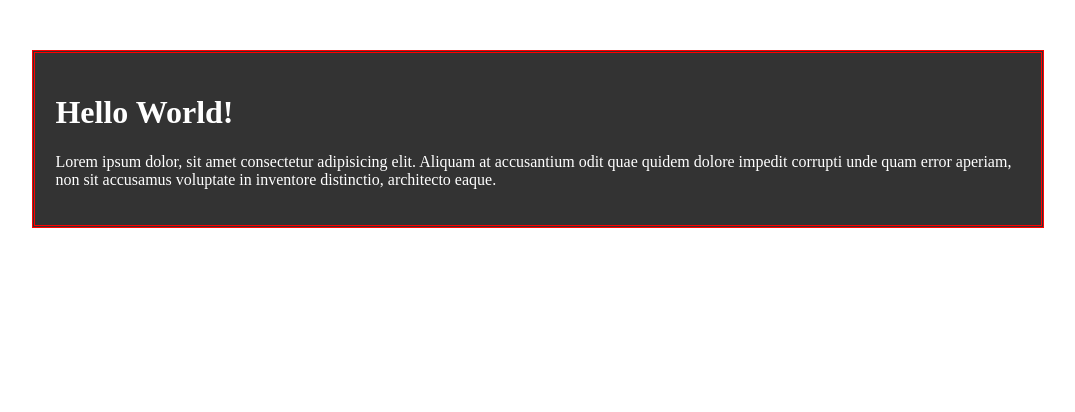
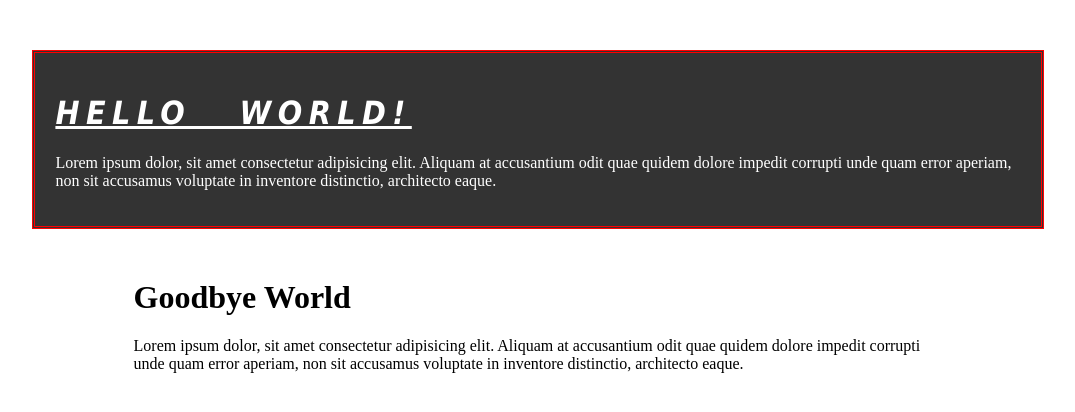
Before and after one commit to suppleye/CSS-Cheat-Sheet, a plain HTML site: page Index.html in a window 1280 px wide. Shown: the whole page, without its empty margins (102-1177 px from the left). Drawn offline with Linux system fonts and the light colour scheme.

Commit message:
font changed and added box 2

```diff
--- a/CSS/Style.css
+++ b/CSS/Style.css
@@ -49,3 +49,13 @@ body{
     margin: 50px 0;
 
 }
+
+.box-1 h1{
+    font-family: tahoma;
+    font-weight: 800;
+    font-style: italic;
+    text-decoration: underline;
+    text-transform: uppercase;
+    letter-spacing: .2em;
+    word-spacing: 1em;
+}
--- a/Index.html
+++ b/Index.html
@@ -13,5 +13,10 @@
         <h1>Hello World!</h1>
         <p>Lorem ipsum dolor, sit amet consectetur adipisicing elit. Aliquam at accusantium odit quae quidem dolore impedit corrupti unde quam error aperiam, non sit accusamus voluptate in inventore distinctio, architecto eaque.</p>
     </div>
+    <div class="container">
+        <div class="box-2">
+            <h1>Goodbye World</h1>
+            <p>Lorem ipsum dolor, sit amet consectetur adipisicing elit. Aliquam at accusantium odit quae quidem dolore impedit corrupti unde quam error aperiam, non sit accusamus voluptate in inventore distinctio, architecto eaque.</p>
+        </div>
 </body>
 </html>
```
